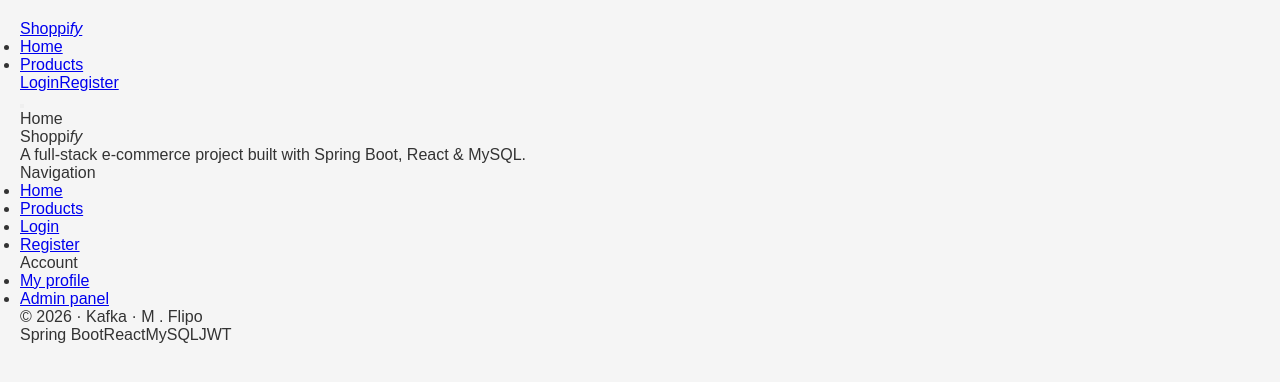
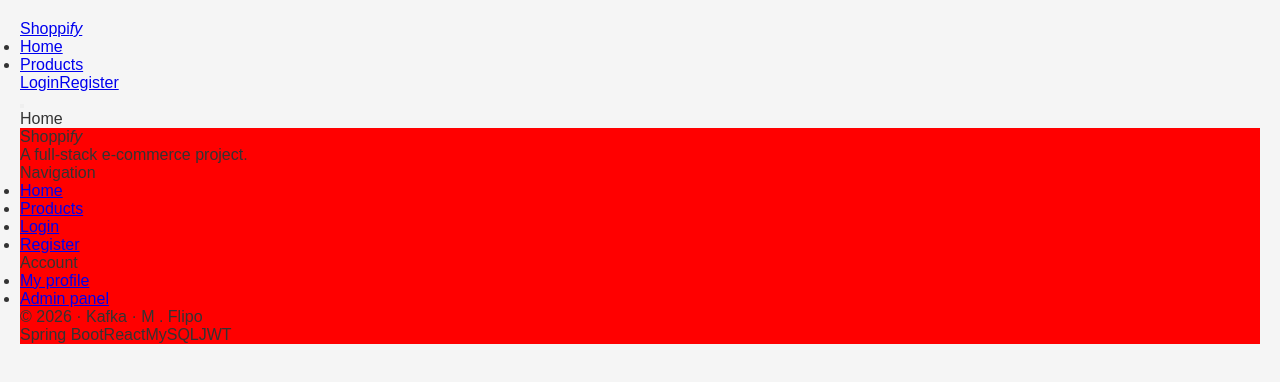
Before and after one commit to flipoSec/SpringBoot_App, a React (Vite) app in the folder React/React/: page / in a window 1280 px wide. Shown: the top 382 px of the page. Built offline with nearby package versions, Linux system fonts and the light colour scheme.

Commit message:
fix footer route

```diff
--- a/React/React/src/components/layout/Footer.jsx
+++ b/React/React/src/components/layout/Footer.jsx
@@ -6,12 +6,12 @@ import {Link} from 'react-router-dom';
 export default function Footer() {
   return (
     <>
-      <footer className="footer-root">
+      <footer className="footer-root" style={{backgroundColor:'red'}}>
         <div className="footer-inner">
           <div>
             <div className="footer-brand">Shoppi<em>fy</em></div>
             <p className="footer-tagline">
-              A full-stack e-commerce project built with Spring Boot, React & MySQL.
+              A full-stack e-commerce project.
             </p>
           </div>
 
```
